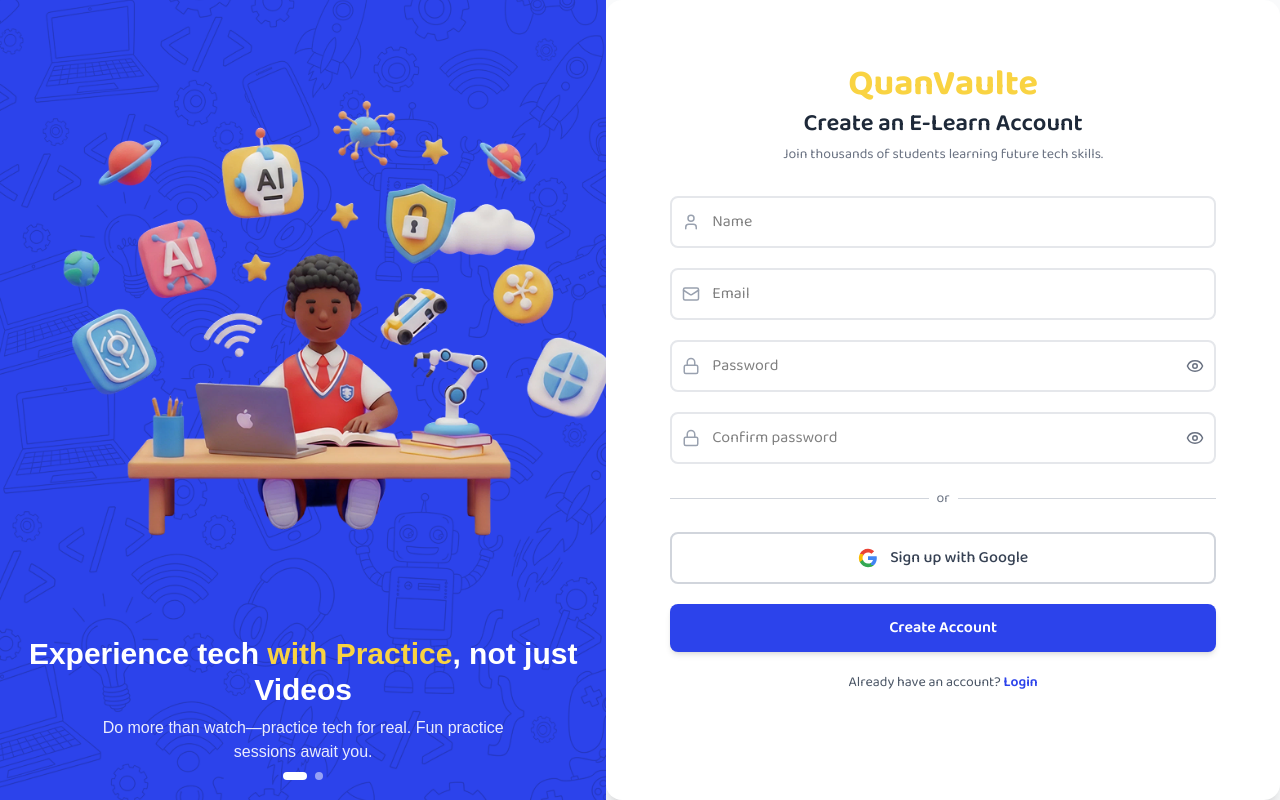
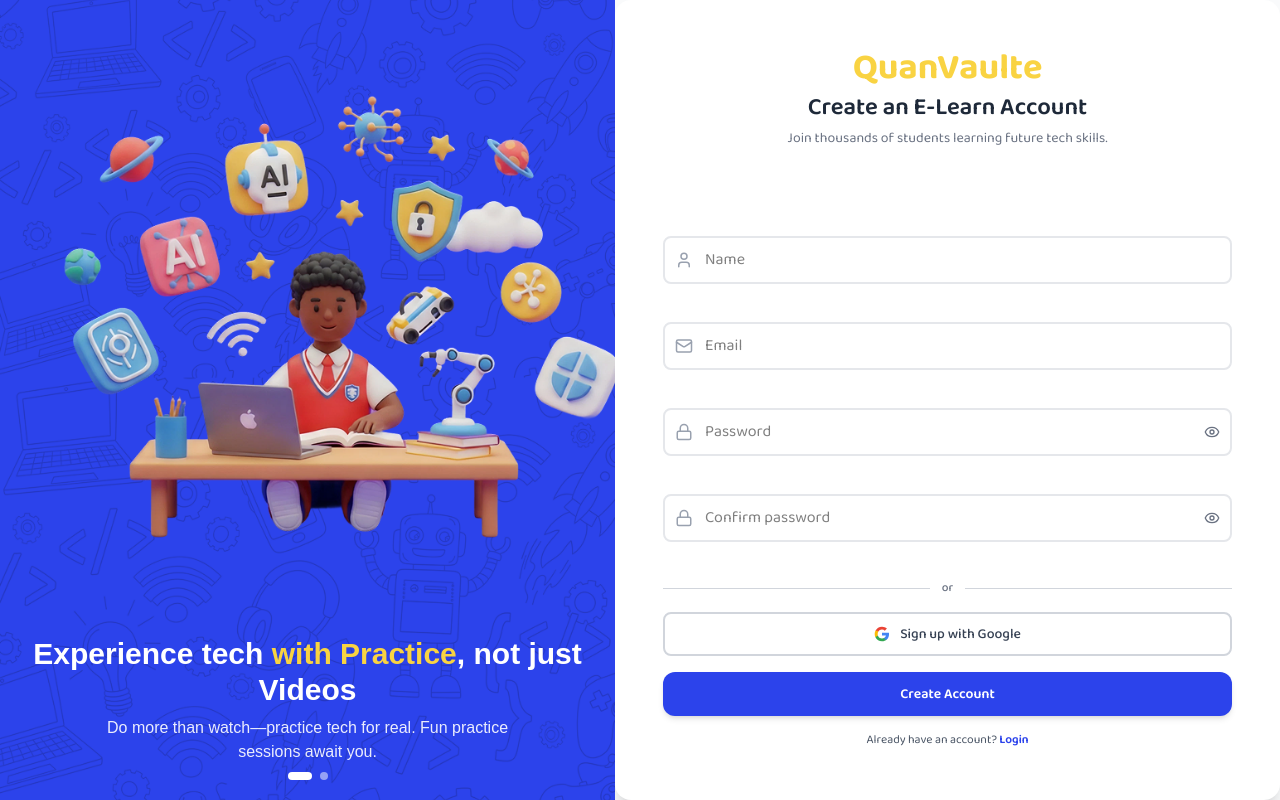
Before and after one commit to Quanvaulte/quanvaulte-user-FE, a Next.js app: page /signup in a window 1280 px wide. Built offline with nearby package versions, Linux system fonts and the light colour scheme.

Commit message:
auth pages error messages alignment fix

```diff
--- a/components/SignUpForm.tsx
+++ b/components/SignUpForm.tsx
@@ -1,16 +1,23 @@
 /* eslint-disable @typescript-eslint/no-explicit-any */
 "use client";
-
-import React, { useState,useEffect } from "react";
+import React, { useState, useEffect } from "react";
 import Link from "next/link";
 import { motion, AnimatePresence } from "framer-motion";
-import { Eye, EyeOff, User, Mail, Lock, Loader2 } from "lucide-react";
+import {
+  Eye,
+  EyeOff,
+  User,
+  Mail,
+  Lock,
+  Loader2,
+  AlertCircle,
+  CheckCircle2,
+} from "lucide-react";
 import { useSignup } from "@/hooks/useSignup";
 import { useRouter } from "next/navigation";
 
 export default function SignUpForm() {
   const { handleRegister, loading, error, success } = useSignup();
-
   const [formData, setFormData] = useState({
     name: "",
     email: "",
@@ -27,14 +34,17 @@
   const validateField = (name: string, value: string): string => {
     switch (name) {
       case "name":
+        if (!value.trim()) return "Name is required";
         return value.trim().length < 2
           ? "Name must be at least 2 characters"
           : "";
       case "email":
+        if (!value.trim()) return "Email is required";
         return !/^[^\s@]+@[^\s@]+\.[^\s@]+$/.test(value)
           ? "Enter a valid email address"
           : "";
       case "password":
+        if (!value) return "Password is required";
         if (value.length < 8) return "Password must be at least 8 characters";
         if (!/(?=.*[0-9])/.test(value))
           return "Password should include at least one number";
@@ -42,6 +52,7 @@
           return "Password should include a special character";
         return "";
       case "confirmPassword":
+        if (!value) return "Please confirm your password";
         return value !== formData.password ? "Passwords do not match" : "";
       default:
         return "";
@@ -53,8 +64,20 @@
     const { name, value } = e.target;
     setFormData((prev) => ({ ...prev, [name]: value }));
 
+    // Clear error as user types if field was previously touched
     if (touched[name]) {
       setErrors((prev) => ({ ...prev, [name]: validateField(name, value) }));
+    }
+
+    // Also revalidate confirmPassword if password changes
+    if (name === "password" && touched.confirmPassword) {
+      setErrors((prev) => ({
+        ...prev,
+        confirmPassword: validateField(
+          "confirmPassword",
+          formData.confirmPassword
+        ),
+      }));
     }
   };
 
@@ -67,7 +90,6 @@
   // ✅ Redirect after success
   useEffect(() => {
     if (success) {
-      // Delay navigation slightly for animation feedback
       const timeout = setTimeout(() => {
         // router.push("/verify-email");
       }, 1500);
@@ -103,33 +125,41 @@
     });
 
     if (res) {
-    // Store temporary token & userId (optional if needed later)
       localStorage.setItem("pendingUserId", res.userId);
       localStorage.setItem("registrationToken", res.token);
-
-    // Show feedback before redirect
       alert(`${res.message}. Token: ${res.token}`);
-
-    // Navigate to verify-email page with userId in query params
       router.push(`/verify-email?userId=${res.userId}`);
     }
   };
-
 
   const handleGoogleSignIn = () => {
     alert("🔜 Google Sign-In integration coming soon!");
   };
 
+  // Field configuration
+  const fields = [
+    { name: "name", icon: User, type: "text", placeholder: "Name" },
+    { name: "email", icon: Mail, type: "email", placeholder: "Email" },
+    { name: "password", icon: Lock, type: "password", placeholder: "Password" },
+    {
+      name: "confirmPassword",
+      icon: Lock,
+      type: "password",
+      placeholder: "Confirm password",
+    },
+  ];
+
   return (
     <motion.div
       initial={{ opacity: 0, y: 10 }}
       animate={{ opacity: 1, y: 0 }}
-      className="w-full  bg-white rounded-2xl shadow-xl p-10 sm:p-16 font-sans transition-all duration-300">
-      <div className="text-center mb-8">
-        <h1 className="text-4xl font-extrabold mb-1 text-[#F9D342]">
+      className="w-full max-h-screen overflow-y-auto bg-white rounded-2xl shadow-xl p-6 sm:p-10 lg:p-12 font-sans transition-all duration-300">
+      {/* Header */}
+      <div className="text-center mb-4 sm:mb-6">
+        <h1 className="text-3xl sm:text-4xl font-extrabold mb-1 text-[#F9D342]">
           QuanVaulte
         </h1>
-        <h2 className="text-2xl font-semibold text-gray-800">
+        <h2 className="text-xl sm:text-2xl font-semibold text-gray-800 mb-1">
           Create an E-Learn Account
         </h2>
         <p className="text-gray-500 text-sm mt-1">
@@ -137,104 +167,124 @@
         </p>
       </div>
 
-      {/* ✅ Animated Feedback */}
-      <AnimatePresence>
+      {/* Global Error/Success Messages - Fixed Height Container */}
+      <div className="h-[52px] mb-3 flex items-start">
+        <AnimatePresence mode="wait">
           {error && (
-          <motion.p
-            initial={{ opacity: 0, y: -10 }}
-            animate={{ opacity: 1, y: 0 }}
-            exit={{ opacity: 0, y: -10 }}
-            className="text-red-500 text-center text-sm bg-red-50 p-2 rounded-md mb-3">
-            {error}
-          </motion.p>
+            <motion.div
+              key="error"
+              initial={{ opacity: 0, scale: 0.95 }}
+              animate={{ opacity: 1, scale: 1 }}
+              exit={{ opacity: 0, scale: 0.95 }}
+              transition={{ duration: 0.2 }}
+              className="w-full flex items-start gap-2 text-red-600 bg-red-50 border border-red-200 p-2.5 rounded-lg">
+              <AlertCircle size={16} className="flex-shrink-0 mt-0.5" />
+              <p className="text-xs leading-tight">{error}</p>
+            </motion.div>
           )}
           {success && (
-          <motion.p
-            initial={{ opacity: 0, y: -10 }}
-            animate={{ opacity: 1, y: 0 }}
-            exit={{ opacity: 0, y: -10 }}
-            className="text-green-600 text-center text-sm bg-green-50 p-2 rounded-md mb-3">
-            🎉 Account created successfully!
-          </motion.p>
+            <motion.div
+              key="success"
+              initial={{ opacity: 0, scale: 0.95 }}
+              animate={{ opacity: 1, scale: 1 }}
+              exit={{ opacity: 0, scale: 0.95 }}
+              transition={{ duration: 0.2 }}
+              className="w-full flex items-start gap-2 text-green-700 bg-green-50 border border-green-200 p-2.5 rounded-lg">
+              <CheckCircle2 size={16} className="flex-shrink-0 mt-0.5" />
+              <p className="text-xs leading-tight">
+                Account created successfully! Redirecting...
+              </p>
+            </motion.div>
           )}
         </AnimatePresence>
+      </div>
 
-      {/* ✅ Form */}
-      <form onSubmit={handleSubmit} className="space-y-5">
-        {["name", "email", "password", "confirmPassword"].map((field) => {
-          const Icon =
-            field === "name" ? User : field === "email" ? Mail : Lock;
-
+      {/* Form */}
+      <form onSubmit={handleSubmit} className="space-y-4">
+        {/* Dynamic Field Rendering */}
+        {fields.map(({ name, icon: Icon, type, placeholder }) => {
           const isPasswordField =
-            field === "password" || field === "confirmPassword";
-          const show = field === "password" ? showPassword : showConfirm;
+            name === "password" || name === "confirmPassword";
+          const show = name === "password" ? showPassword : showConfirm;
           const setShow =
-            field === "password" ? setShowPassword : setShowConfirm;
+            name === "password" ? setShowPassword : setShowConfirm;
 
           return (
-            <div key={field} className="relative">
+            <div key={name}>
+              <div className="relative">
                 <Icon
-                className="absolute left-3 top-1/2 -translate-y-1/2 text-gray-400"
+                  className="absolute left-3 top-1/2 -translate-y-1/2 text-gray-400 pointer-events-none"
                   size={18}
                 />
                 <input
-                name={field}
-                type={
-                  isPasswordField
-                    ? show
-                      ? "text"
-                      : "password"
-                    : field === "email"
-                    ? "email"
-                    : "text"
-                }
-                placeholder={
-                  field === "confirmPassword"
-                    ? "Confirm password"
-                    : field.charAt(0).toUpperCase() + field.slice(1)
-                }
-                value={(formData as any)[field]}
+                  name={name}
+                  type={isPasswordField ? (show ? "text" : "password") : type}
+                  placeholder={placeholder}
+                  value={(formData as any)[name]}
                   onChange={handleChange}
                   onBlur={handleBlur}
-                className={`w-full pl-10 pr-10 py-3 text-black rounded-lg border-2 outline-none transition-all ${
-                  errors[field] && touched[field]
-                    ? "border-red-300 bg-red-50"
-                    : "border-gray-200 hover:border-gray-400 focus:border-[#2C43EB]"
-                }`}
+                  disabled={loading}
+                  className={`w-full pl-10 ${
+                    isPasswordField ? "pr-12" : "pr-4"
+                  } py-2.5 text-black rounded-lg border-2 outline-none transition-all ${
+                    errors[name] && touched[name]
+                      ? "border-red-300 bg-red-50 focus:border-red-400"
+                      : "border-gray-200 hover:border-gray-400 focus:border-[#2C43EB] focus:ring-2 focus:ring-[#2C43EB]/20"
+                  } ${loading ? "opacity-60 cursor-not-allowed" : ""}`}
                 />
                 {isPasswordField && (
                   <button
                     type="button"
                     onClick={() => setShow((prev) => !prev)}
-                  className="absolute right-3 top-1/2 -translate-y-1/2 text-gray-500 hover:text-gray-700">
-                  {show ? <EyeOff size={18} /> : <Eye size={18} />}
+                    disabled={loading}
+                    className="absolute right-3 top-1/2 -translate-y-1/2 text-gray-500 hover:text-gray-700 transition-colors disabled:opacity-50"
+                    aria-label={show ? "Hide password" : "Show password"}>
+                    {show ? <EyeOff size={16} /> : <Eye size={16} />}
                   </button>
                 )}
-              {errors[field] && touched[field] && (
+              </div>
+
+              {/* Fixed height error container */}
+              <div className="h-[18px] mt-1">
+                <AnimatePresence mode="wait">
+                  {errors[name] && touched[name] && (
                     <motion.p
-                  initial={{ opacity: 0, y: -4 }}
-                  animate={{ opacity: 1, y: 0 }}
-                  className="text-red-500 text-xs mt-1">
-                  {errors[field]}
+                      key={`${name}-error`}
+                      initial={{ opacity: 0 }}
+                      animate={{ opacity: 1 }}
+                      exit={{ opacity: 0 }}
+                      transition={{ duration: 0.15 }}
+                      className="text-red-500 text-[11px] flex items-center gap-1 leading-tight">
+                      <AlertCircle size={10} className="flex-shrink-0" />
+                      {errors[name]}
                     </motion.p>
                   )}
+                </AnimatePresence>
+              </div>
             </div>
           );
         })}
 
         {/* Divider */}
-        <div className="flex items-center justify-center gap-2 my-6">
+        <div className="flex items-center justify-center gap-3 my-4">
           <div className="border-t border-gray-300 flex-grow" />
-          <span className="text-gray-500 text-sm">or</span>
+          <span className="text-gray-500 text-xs font-medium">or</span>
           <div className="border-t border-gray-300 flex-grow" />
         </div>
 
-        {/* Google Sign-In */}
-        <button
+        {/* Google Sign-In Button */}
+        <motion.button
           type="button"
           onClick={handleGoogleSignIn}
-          className="w-full flex items-center justify-center gap-3 py-3 border-2 border-gray-300 rounded-lg hover:bg-gray-50 transition-all">
-          <svg viewBox="0 0 24 24" className="w-5 h-5">
+          disabled={loading}
+          whileHover={!loading ? { scale: 1.01 } : {}}
+          whileTap={!loading ? { scale: 0.99 } : {}}
+          className={`w-full flex items-center justify-center gap-2.5 py-2.5 border-2 border-gray-300 rounded-lg transition-all ${
+            loading
+              ? "opacity-60 cursor-not-allowed"
+              : "hover:bg-gray-50 hover:border-gray-400 active:bg-gray-100"
+          }`}>
+          <svg viewBox="0 0 24 24" className="w-4 h-4">
             <path
               fill="#EA4335"
               d="M12 5.38c1.62 0 3.06.56 4.21 1.64l3.15-3.15C17.45 2.09 14.97 1 12 1 7.7 1 3.99 3.47 2.18 7.07l3.66 2.84c.87-2.6 3.3-4.53 6.16-4.53z"
@@ -252,31 +302,39 @@
               d="M22.56 12.25c0-.78-.07-1.53-.2-2.25H12v4.26h5.92c-.26 1.37-1.04 2.53-2.21 3.31v2.77h3.57c2.08-1.92 3.28-4.74 3.28-8.09z"
             />
           </svg>
-          <span className="text-gray-700 font-medium">Sign up with Google</span>
-        </button>
+          <span className="text-gray-700 font-medium text-sm">
+            Sign up with Google
+          </span>
+        </motion.button>
 
-        {/* Submit */}
-        <button
+        {/* Submit Button */}
+        <motion.button
           type="submit"
           disabled={loading}
-          className={`w-full py-3 flex justify-center items-center gap-2 bg-[#2C43EB] text-white font-semibold rounded-lg transition-all duration-200 shadow-md hover:shadow-lg ${
-            loading ? "opacity-80 cursor-not-allowed" : "hover:bg-[#2336c9]"
+          whileHover={!loading ? { scale: 1.01 } : {}}
+          whileTap={!loading ? { scale: 0.99 } : {}}
+          className={`w-full py-3 flex justify-center items-center gap-2 bg-[#2C43EB] text-white font-semibold rounded-xl transition-all duration-200 shadow-md ${
+            loading
+              ? "opacity-70 cursor-not-allowed"
+              : "hover:bg-[#2336c9] hover:shadow-lg active:shadow-md"
           }`}>
           {loading ? (
             <>
-              <Loader2 className="animate-spin" size={18} /> Creating Account...
+              <Loader2 className="animate-spin" size={16} />
+              <span className="text-sm">Creating Account...</span>
             </>
           ) : (
-            "Create Account"
+            <span className="text-sm">Create Account</span>
           )}
-        </button>
+        </motion.button>
 
-        {/* Redirect */}
-        <p className="text-center text-sm text-gray-600 mt-4">
+        {/* Login Redirect */}
+        <p className="text-center text-xs text-gray-600 mt-3">
           Already have an account?{" "}
           <Link
             href="/login"
-            className="text-[#2C43EB] font-semibold hover:underline">
+            className="text-[#2C43EB] font-semibold hover:text-[#2336c9] hover:underline transition-colors"
+            tabIndex={loading ? -1 : 0}>
             Login
           </Link>
         </p>
```
Also changed, not shown: components/LoginForm.tsx (+100 -57 lines). Lines whose indentation alone changed are shown as unchanged.
